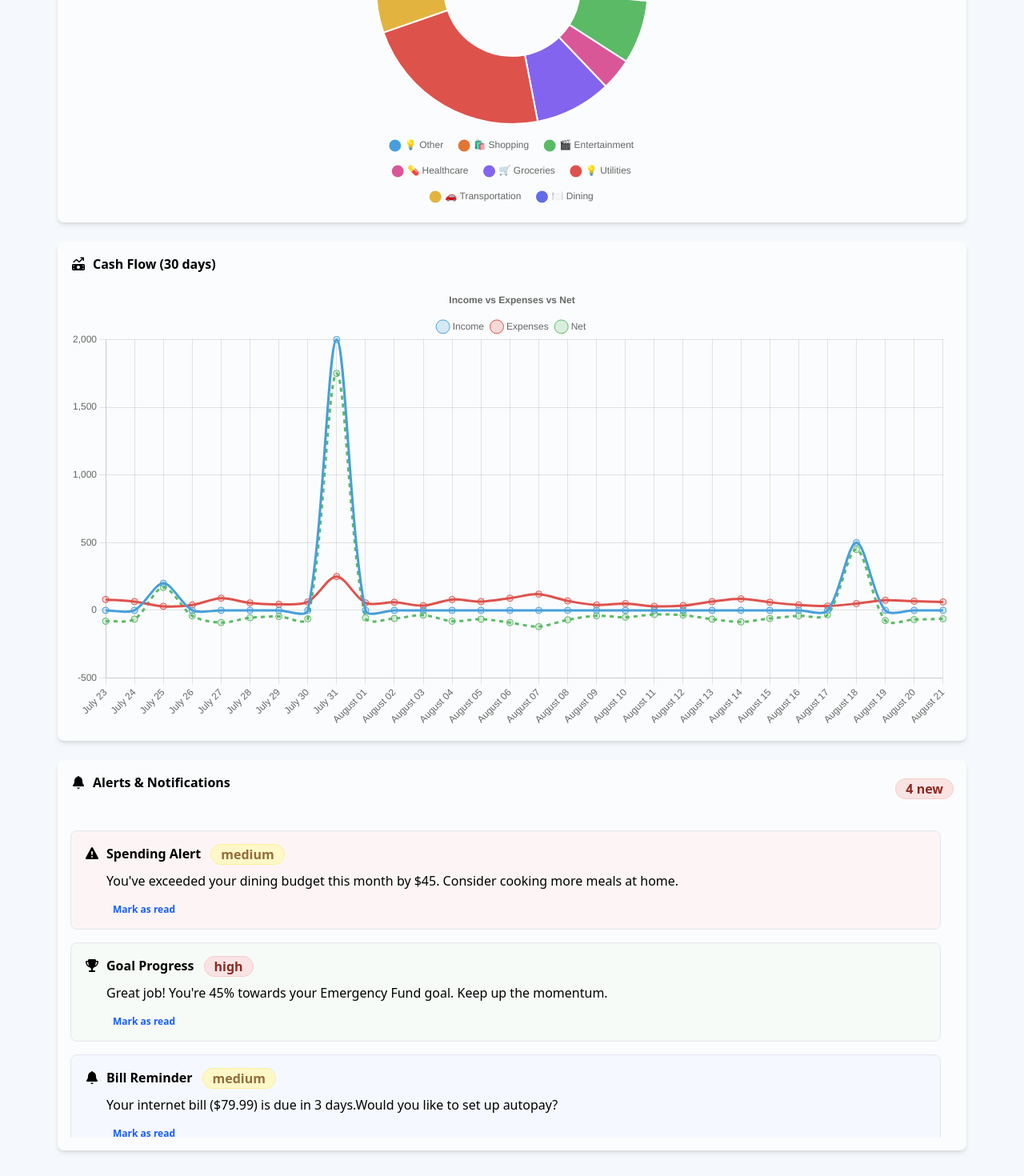
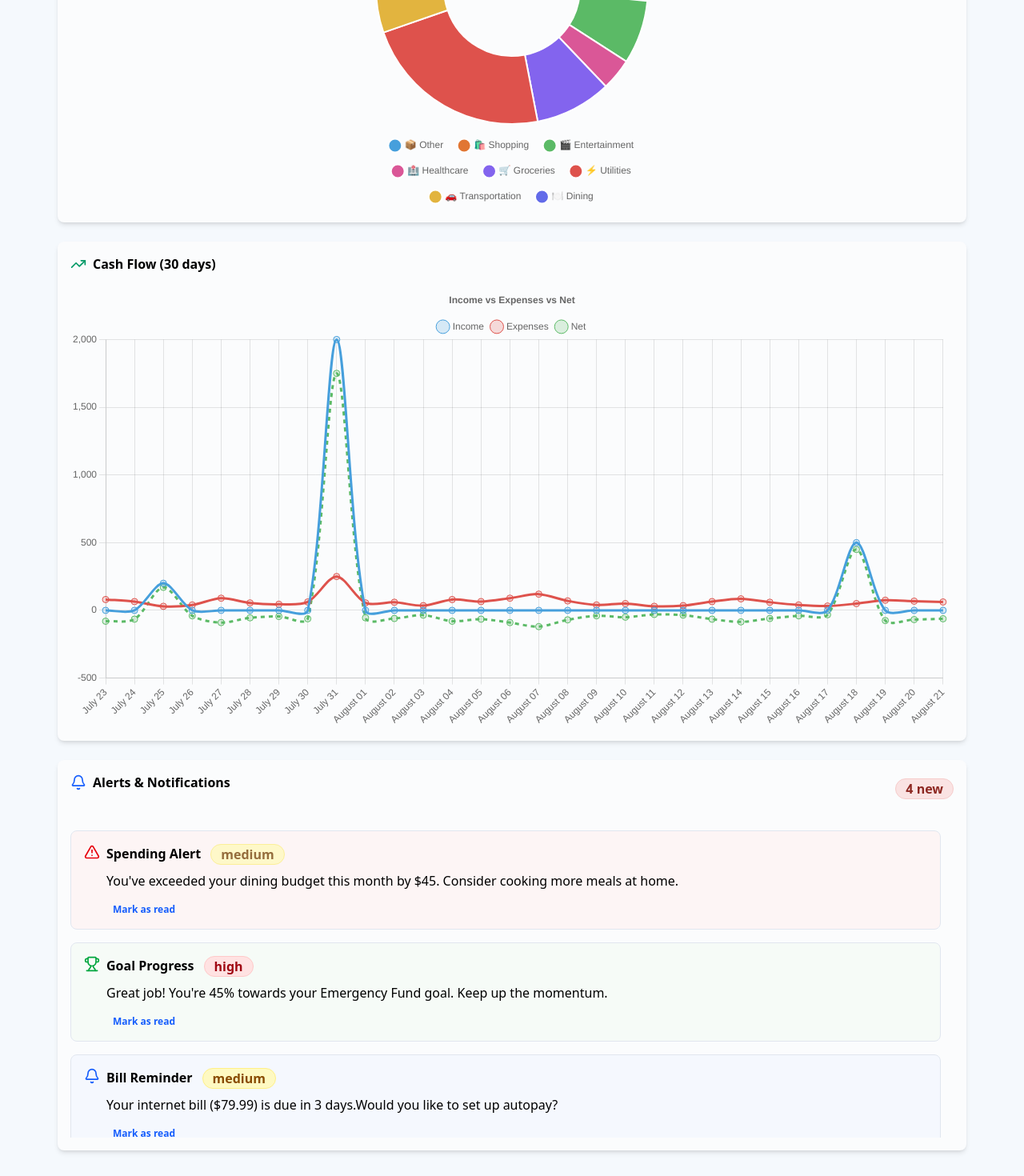
Before and after one commit to Rylee9951/AIVA, a React (Vite) app in the folder frontend/: page /dashboard in a window 1280 px wide. Shown: the part 1216-2686 px from the top of the page at 80% size. Built offline with nearby package versions, Linux system fonts and the light colour scheme.

Commit message:
removed the rest of the font awesome and replaced it with lucide react icons updated Charts and notifications sections UI

```diff
--- a/frontend/src/components/Navbar.jsx
+++ b/frontend/src/components/Navbar.jsx
@@ -1,4 +1,3 @@
-import React from "react";
 import { NavLink } from "react-router";
 import AIVALogo from "../assets/aiva-logo2.png";
 import { LayoutDashboard, TrendingUp, Target, Settings } from "lucide-react";
--- a/frontend/src/components/dashboard/AlertsAndNotications.jsx
+++ b/frontend/src/components/dashboard/AlertsAndNotications.jsx
@@ -1,19 +1,18 @@
-import { FontAwesomeIcon } from '@fortawesome/react-fontawesome'
-import { faBell, faTriangleExclamation, faTrophy } from '@fortawesome/free-solid-svg-icons'
+import { Bell, AlertTriangle, CheckCircle, Info, Trophy, X } from 'lucide-react';
 
 const AlertsAndNotifications = () => {
   return (
 			<div className="w-full p-4 bg-[rgb(251,252,253)] rounded-lg shadow-md mt-6">
 				<div className="flex justify-between items-center mb-4">
 					<div className="flex items-center mb-4">
-						<FontAwesomeIcon icon={faBell} />
+						<Bell className="w-5 h-5 text-blue-600" />
 						<h1 className="text-left font-bold ml-2">Alerts & Notifications</h1>
 					</div>
 					<div className="ml-3 font-semibold text-[rgb(141,40,34)] border border-[rgb(246,204,203)] bg-[rgb(250,227,227)] rounded-full px-3">4 new</div>
 				</div>
 				<div id="alerts-list" className="max-h-100 overflow-y-scroll">
 					<div className="flex mr-4 mt-4 p-4 bg-[rgb(253,245,245)] border border-[rgb(225,230,239)] rounded-lg">
-						<div><FontAwesomeIcon icon={faTriangleExclamation} /></div>
+						<div><AlertTriangle className="w-5 h-5 text-red-600" /></div>
 						<div>
 							<div className="ml-2">
 								<div className="flex">
@@ -27,12 +26,12 @@ const AlertsAndNotifications = () => {
 					</div>
 
 					<div className="flex mr-4 mt-4 p-4 bg-[rgb(246,251,247)] border border-[rgb(225,230,239)] rounded-lg">
-						<div><FontAwesomeIcon icon={faTrophy} /></div>
+						<div><Trophy className="w-5 h-5 text-green-600" /></div>
 						<div>
 							<div className="ml-2">
 								<div className="flex">
 									<h2 className="font-bold">Goal Progress</h2>
-									<div className="ml-3 font-semibold text-[rgb(141,40,34)] border border-[rgb(246,204,203)] bg-[rgb(250,227,227)] rounded-full px-3 mb-2">high</div>
+									<div className="ml-3 font-semibold border bg-red-100 text-red-800 border-red-200 rounded-full px-3 mb-2">high</div>
 								</div>
 								<p>Great job! You're 45% towards your Emergency Fund goal. Keep up the momentum.</p>
 							</div>
@@ -41,12 +40,12 @@ const AlertsAndNotifications = () => {
 					</div>
 
 					<div className="flex mr-4 mt-4 p-4 bg-[rgb(245,248,254)] border border-[rgb(225,230,239)] rounded-lg">
-						<div><FontAwesomeIcon icon={faBell} /></div>
+						<div><Bell className="w-5 h-5 text-blue-600" /></div>
 						<div>
 							<div className="ml-2">
 								<div className="flex">
 									<h2 className="font-bold">Bill Reminder</h2>
-									<div className="ml-3 font-semibold text-[rgb(148,108,60)] border border-[rgb(252,239,152)] bg-[rgb(254,248,201)] rounded-full px-3 mb-2">medium</div>
+									<div className="ml-3 font-semibold border bg-yellow-100 text-yellow-800 border-yellow-200 rounded-full px-3 mb-2">medium</div>
 								</div>
 								<p>Your internet bill ($79.99) is due in 3 days.Would you like to set up autopay?</p>
 							</div>
@@ -55,12 +54,12 @@ const AlertsAndNotifications = () => {
 					</div>
 
 					<div className="flex mr-4 mt-4 p-4 bg-[rgb(251,248,244)] border border-[rgb(225,230,239)] rounded-lg">
-						<div><FontAwesomeIcon icon={faTriangleExclamation} /></div>
+						<div><AlertTriangle className="w-5 h-5 text-red-600" /></div>
 						<div>
 							<div className="ml-2">
 								<div className="flex">
 									<h2 className="font-bold">Unusual Transaction</h2>
-									<div className="ml-3 font-semibold text-[rgb(48,99,57)] border border-[rgb(213,248,222)] bg-[rgb(226,251,233)] rounded-full px-3 mb-2">low</div>
+									<div className="ml-3 font-semibold border bg-green-100 text-green-800 border-green-200 rounded-full px-3 mb-2">low</div>
 								</div>
 								<p>We noticed a large transaction at Target ($145.80). Was this expected?</p>
 							</div>
@@ -69,12 +68,12 @@ const AlertsAndNotifications = () => {
 					</div>
 
 					<div className="flex mr-4 mt-4 p-4 bg-[rgb(245,247,253)] border border-[rgb(225,230,239)] rounded-lg">
-						<div><FontAwesomeIcon icon={faBell} /></div>
+						<div><Bell className="w-5 h-5 text-blue-600" /></div>
 						<div>
 							<div className="ml-2">
 								<div className="flex">
 									<h2 className="font-bold">Investment Opportunity</h2>
-									<div className="ml-3 font-semibold text-[rgb(48,99,57)] border border-[rgb(213,248,222)] bg-[rgb(226,251,233)] rounded-full px-3 mb-2">low</div>
+									<div className="ml-3 font-semibold border bg-green-100 text-green-800 border-green-200 rounded-full px-3 mb-2">low</div>
 								</div>
 								<p>Based on your savings pattern, consider investing $200/month in a diversified index fund.</p>
 							</div>
--- a/frontend/src/components/dashboard/CashFlowChart.jsx
+++ b/frontend/src/components/dashboard/CashFlowChart.jsx
@@ -1,6 +1,5 @@
 import React from "react";
-import { FontAwesomeIcon } from '@fortawesome/react-fontawesome'
-import { faMoneyBillTrendUp } from '@fortawesome/free-solid-svg-icons'
+import { TrendingUp } from 'lucide-react';
 import { Line } from "react-chartjs-2";
 import {
   Chart as ChartJS,
@@ -120,7 +119,7 @@ const CashFlowChart = () => {
   return (
 		<div className="w-full p-4 bg-[rgb(251,252,253)] rounded-lg shadow-md mt-6">
 			<div className="flex items-center mb-4">
-				<FontAwesomeIcon icon={faMoneyBillTrendUp} />
+				<TrendingUp className="w-5 h-5 text-emerald-600" />
 				<h2 className="text-left font-bold ml-2">Cash Flow (30 days)</h2>
 			</div>
 			<div className="mx-auto w-full">
--- a/frontend/src/components/dashboard/FinancialOverview.jsx
+++ b/frontend/src/components/dashboard/FinancialOverview.jsx
@@ -1,4 +1,4 @@
-import React from "react";
+
 
 const FinancialOverview = () => {
 
--- a/frontend/src/components/dashboard/SmartInsights.jsx
+++ b/frontend/src/components/dashboard/SmartInsights.jsx
@@ -1,4 +1,3 @@
-import React from "react";
 import { TrendingUp, AlertTriangle, CheckCircle, Lightbulb } from 'lucide-react';
 
 
--- a/frontend/src/components/dashboard/SpendingChart.jsx
+++ b/frontend/src/components/dashboard/SpendingChart.jsx
@@ -1,6 +1,4 @@
-import React from "react";
-import { FontAwesomeIcon } from '@fortawesome/react-fontawesome'
-import { faChartPie } from '@fortawesome/free-solid-svg-icons'
+import { PieChartIcon } from 'lucide-react'
 import { Doughnut } from "react-chartjs-2";
 import {
   Chart as ChartJS,
@@ -14,14 +12,14 @@ ChartJS.register(ArcElement, Tooltip, Legend);
 
 const SpendingDoughnutChart = () => {
 	const labelIcons = {
-    Other: "💡",
-    Shopping: "🛍️",
-    Entertainment: "🎬",
-    Healthcare: "💊",
-    Groceries: "🛒",
-    Utilities: "💡",
-    Transportation: "🚗",
-    Dining: "🍽️",
+    Groceries: '🛒',
+    Dining: '🍽️',
+    Transportation: '🚗',
+    Utilities: '⚡',
+    Entertainment: '🎬',
+    Shopping: '🛍️',
+    Healthcare: '🏥',
+    Other: '📦'
   };
   const data = {
     labels: [
@@ -80,7 +78,7 @@ const options = {
   return (
 		<div className="w-full p-4 bg-[rgb(251,252,253)] rounded-lg shadow-md mt-6">
 			<div className="flex items-center mb-4">
-				<FontAwesomeIcon icon={faChartPie} />
+				<PieChartIcon className="w-5 h-5 text-blue-600" />
 				<h2 className="text-left font-bold ml-2">Spending by Category</h2>
 			</div>
 			<div className="max-w-md mx-auto w-full">
--- a/frontend/src/pages/Dashboard.jsx
+++ b/frontend/src/pages/Dashboard.jsx
@@ -1,5 +1,4 @@
 import { useLocation } from "react-router-dom";
-import React from "react";
 import Navbar from "../components/Navbar";
 import FinancialOverview from "../components/dashboard/FinancialOverview";
 import AIAssistant from "../components/dashboard/AIAssistant";
@@ -7,9 +6,6 @@ import SmartInsights from "../components/dashboard/SmartInsights";
 import SpendingDoughnutChart from "../components/dashboard/SpendingChart";
 import CashFlowChart from "../components/dashboard/CashFlowChart";
 import AlertsAndNotifications from "../components/dashboard/AlertsAndNotications";
-
-
-
 
 
 const Dashboard = () => {
```
